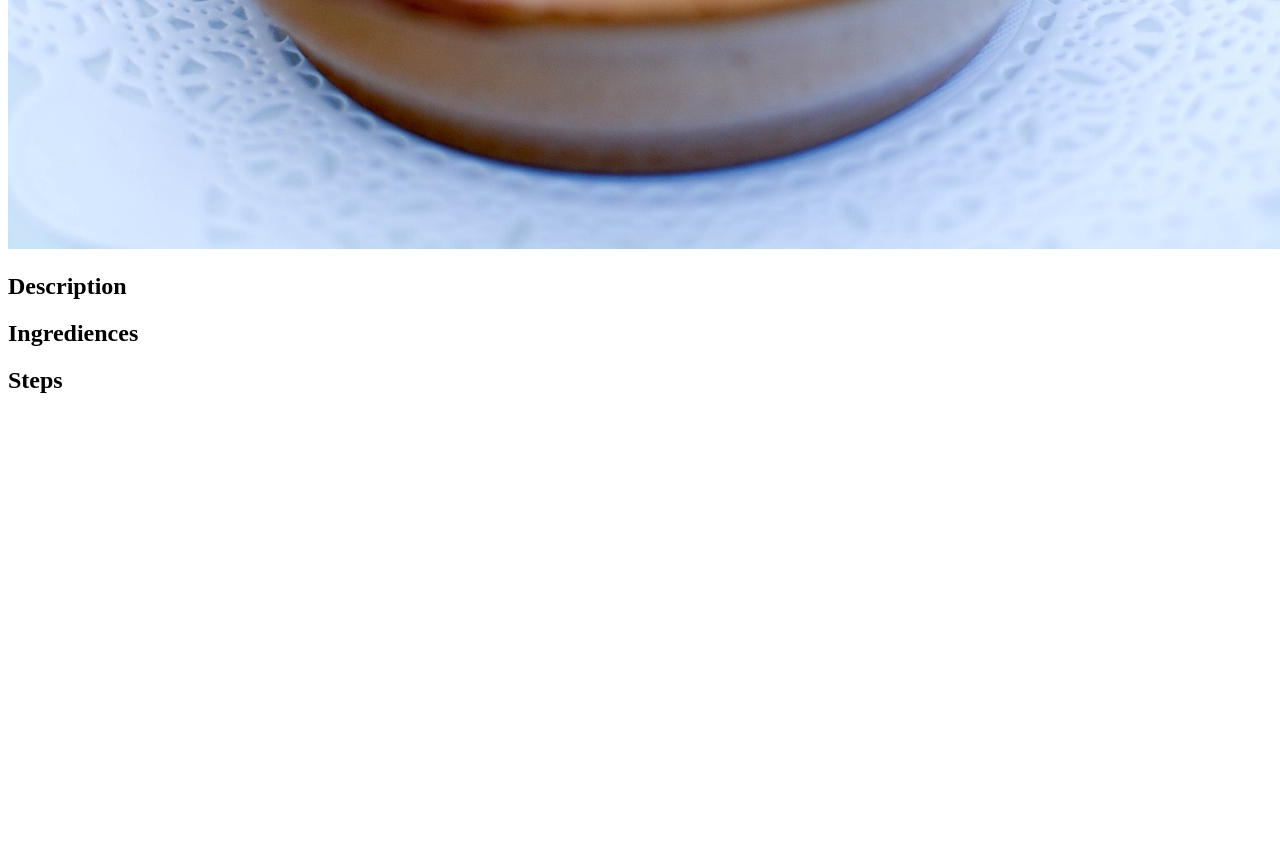
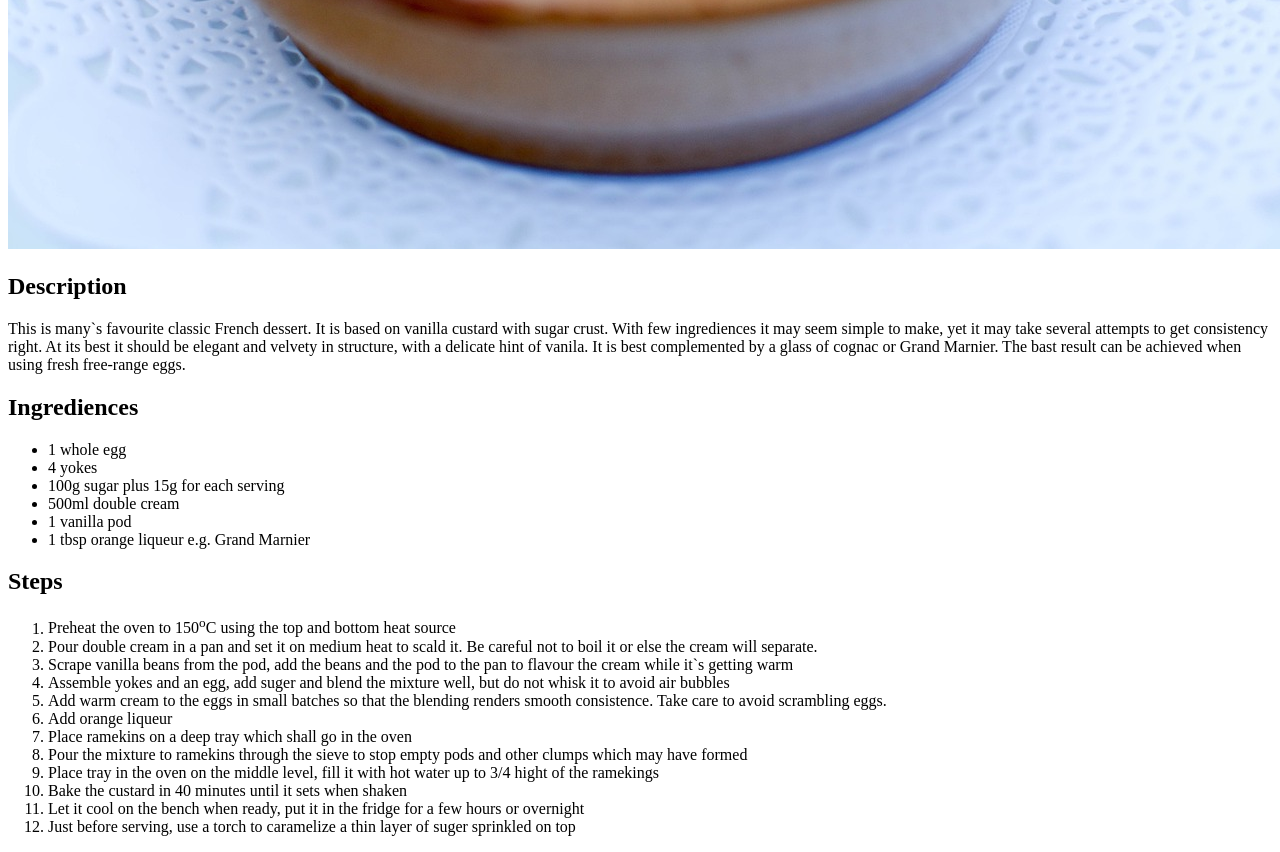
Before and after one commit to kryska44/recipies, a plain HTML site: page recipies/brulee.html in a window 1280 px wide. Shown: the part 684-1536 px from the top of the page. Before the commit the page ends 1098 px from the top, so only its background shows below. Drawn offline with Linux system fonts and the light colour scheme.

Commit message:
Edit brulee recipie

```diff
--- a/recipies/brulee.html
+++ b/recipies/brulee.html
@@ -8,8 +8,37 @@
         <h1>Creme Brulee</h1>
         <img src="../img/brulee.jpg" alt="picture of creme brulee">
         <h2>Description</h2>
+        <p>
+            This is many`s favourite classic French dessert. It is based on vanilla custard with sugar crust. With few ingrediences it may seem simple to make, yet it may take several attempts to get consistency right.  At its best it should be elegant and velvety in structure, with a delicate hint of vanila. It is best complemented by a glass of cognac or Grand Marnier. The bast result can be achieved when using fresh free-range eggs.
+        </p>
+
         <h2>Ingrediences</h2>
+        <p>
+            <ul>
+                <li>1 whole egg</li>
+                <li>4 yokes</li>
+                <li>100g sugar plus 15g for each serving</li>
+                <li>500ml double cream</li>
+                <li>1 vanilla pod</li>
+                <li>1 tbsp orange liqueur e.g. Grand Marnier</li>
+            </ul>
+        </p>
         <h2>Steps</h2>
-        <p></p>
+        <p>
+            <ol>
+                <li>Preheat the oven to 150<sup>o</sup>C using the top and bottom heat source</li>
+                <li>Pour double cream in a pan and set it on medium heat to scald it. Be careful not to boil it or else the cream will separate.</li>
+                <li>Scrape vanilla beans from the pod, add the beans and the pod to the pan to flavour the cream while it`s getting warm</li>
+                <li>Assemble yokes and an egg, add suger and blend the mixture well, but do not whisk it to avoid air bubbles</li>
+                <li>Add warm cream to the eggs in small batches so that the blending renders smooth consistence. Take care to avoid scrambling eggs.</li>
+                <li>Add orange liqueur</li>
+                <li>Place ramekins on a deep tray which shall go in the oven</li>
+                <li>Pour the mixture to ramekins through the sieve to stop empty pods and other clumps which may have formed</li>
+                <li>Place tray in the oven on the middle level, fill it with hot water up to 3/4 hight of the ramekings</li>
+                <li>Bake the custard in 40 minutes until it sets when shaken</li>
+                <li>Let it cool on the bench when ready, put it in the fridge for a few hours or overnight</li>
+                <li>Just before serving, use a torch to caramelize a thin layer of suger sprinkled on top</li>
+            </ol>
+        </p>
     </body>
 </html>
```
